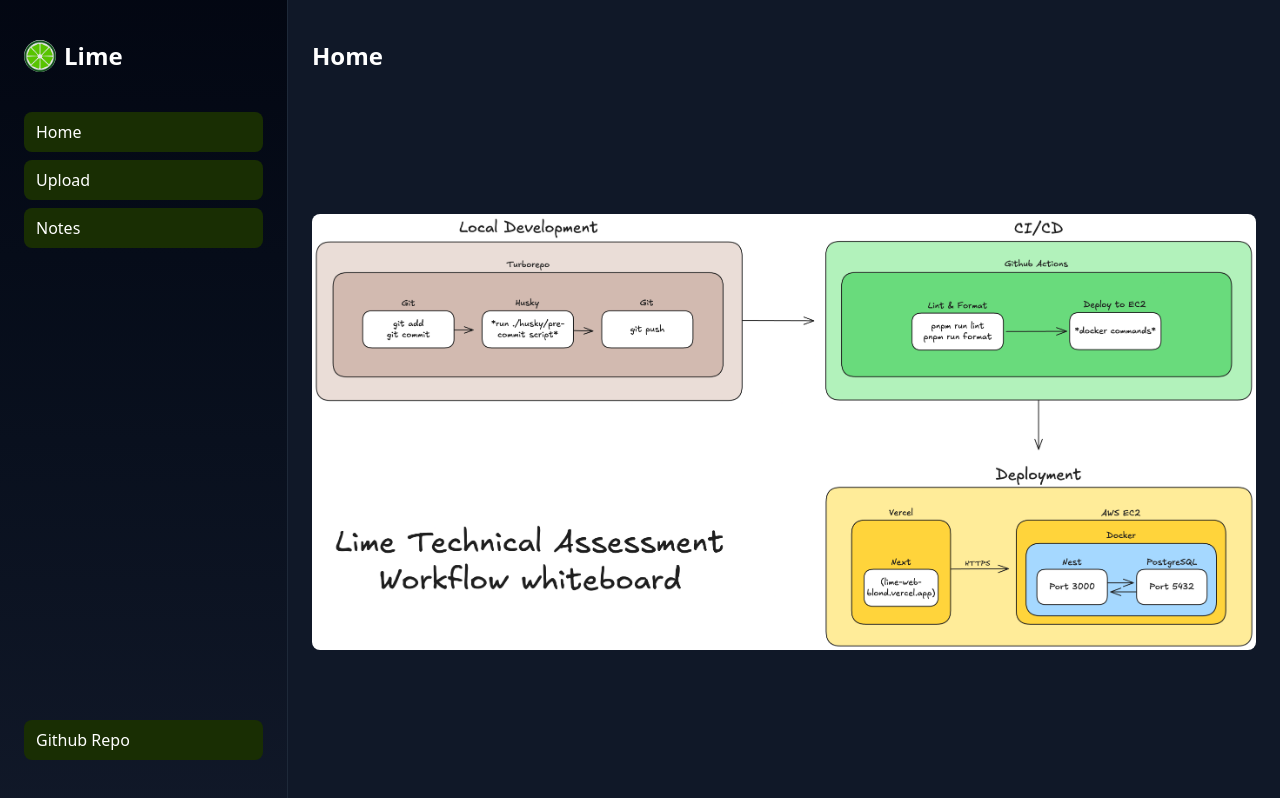
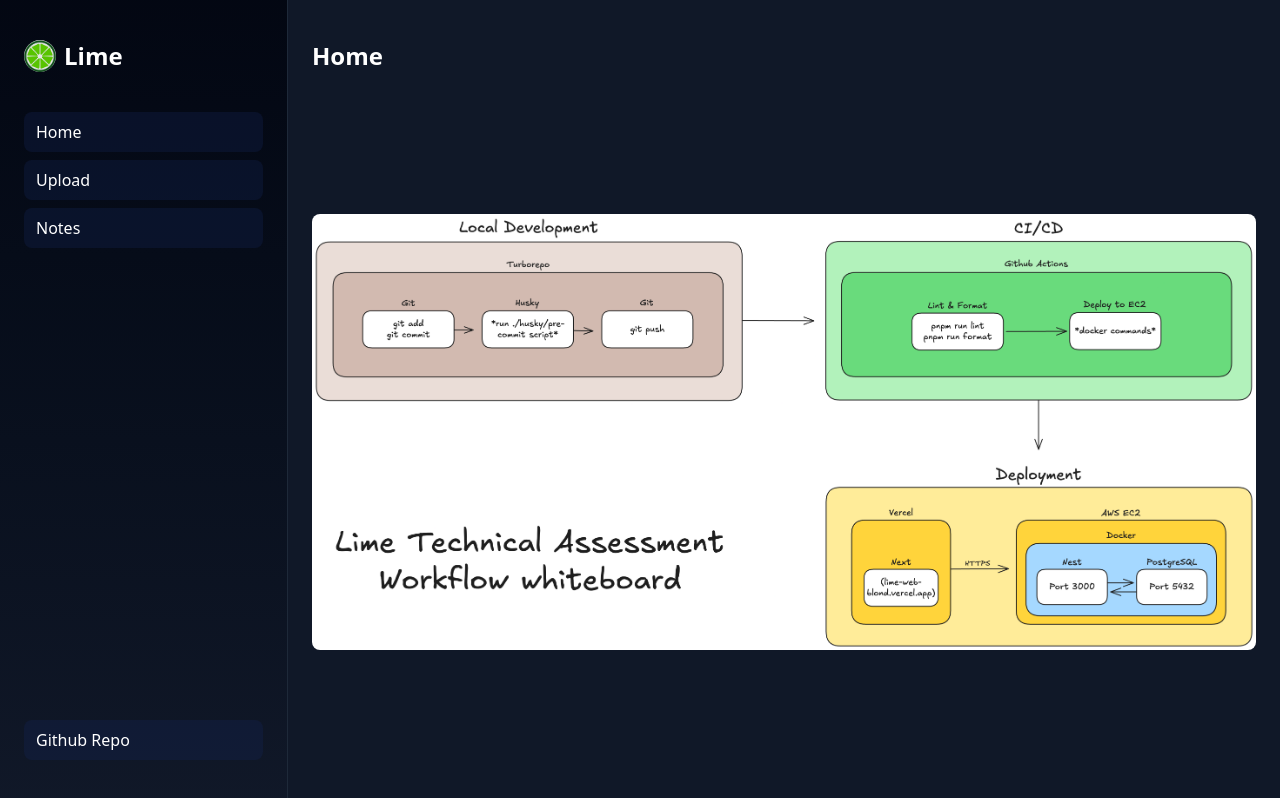
Before and after one commit to DiegoRSM03/lime, a Next.js app in the folder apps/web/: page / in a window 1280 px wide. Built offline with nearby package versions, Linux system fonts and the light colour scheme.

Commit message:
fix: better colors choice for links background

```diff
--- a/apps/web/components/sidebar/link.tsx
+++ b/apps/web/components/sidebar/link.tsx
@@ -11,7 +11,7 @@
     <Link
       href={href}
       target={target}
-      className="flex items-center gap-2 h-10 px-3 rounded-lg bg-lime-950 hover:bg-lime-900 transition-colors duration-200"
+      className="flex items-center gap-2 h-10 px-3 rounded-lg bg-blue-950/30 hover:bg-blue-950/60 transition-colors duration-200"
     >
       <span className="text-base font-medium">{label}</span>
     </Link>
```
